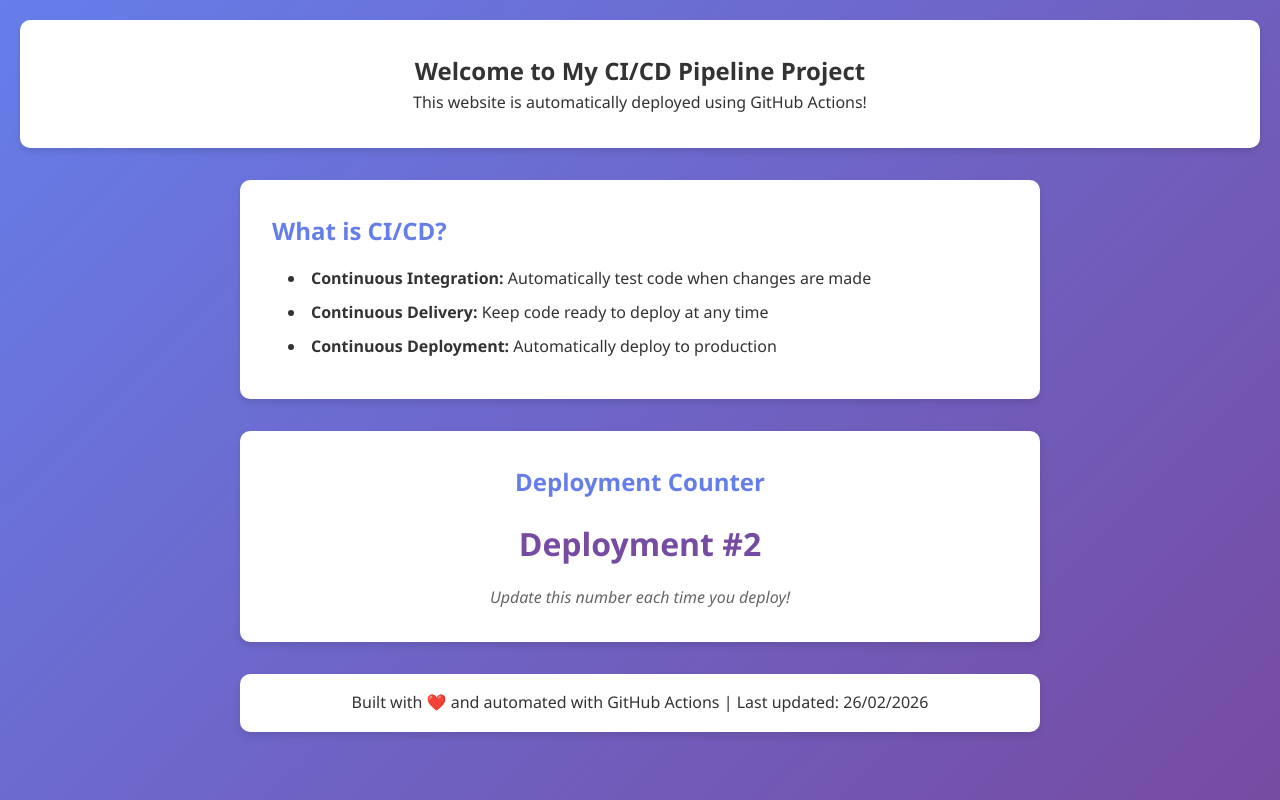
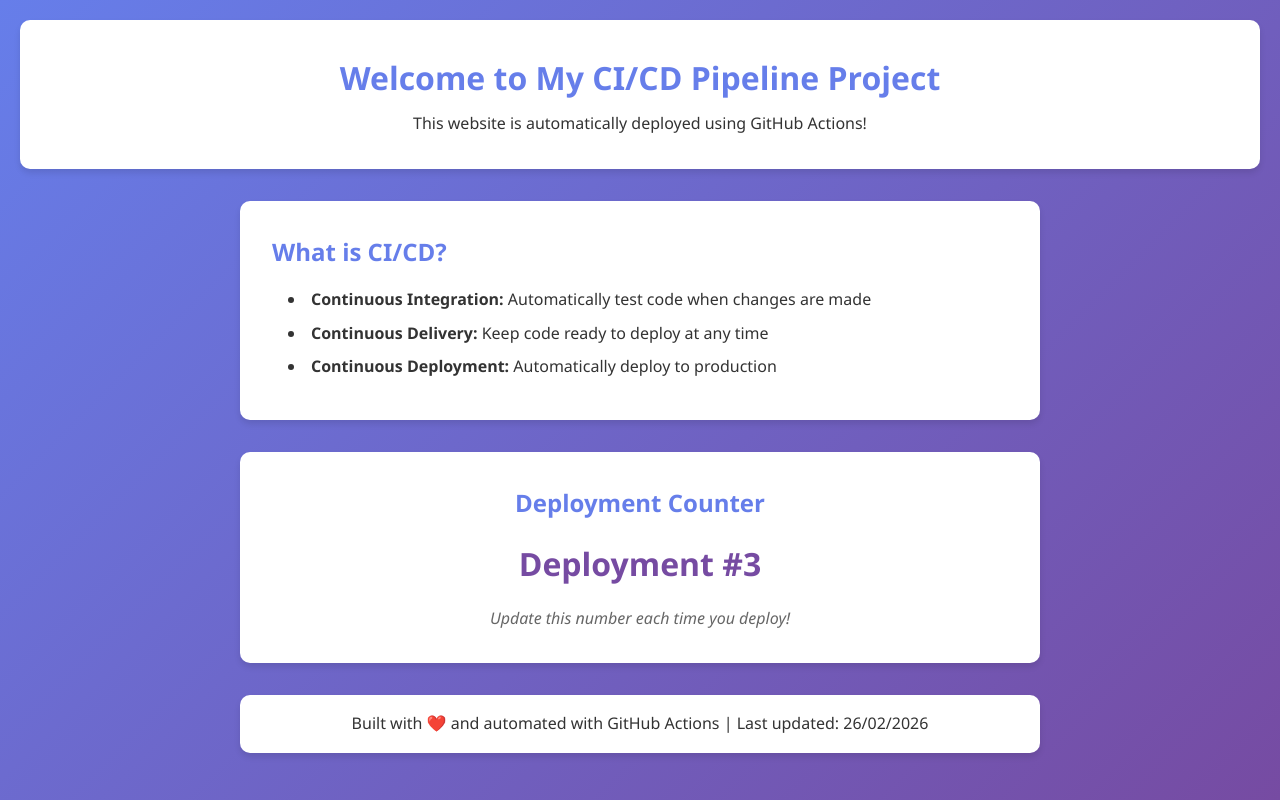
Before and after one commit to accuser/improved-invention, a website: page index.html in a window 1280 px wide. Drawn offline with Linux system fonts and the light colour scheme.

Commit message:
Change header to h1 and update deployment number

```diff
--- a/index.html
+++ b/index.html
@@ -10,7 +10,7 @@
 
 <body>
     <header>
-        <h2>Welcome to My CI/CD Pipeline Project</h2>
+        <h1>Welcome to My CI/CD Pipeline Project</h1>
         <p>This website is automatically deployed using GitHub Actions!</p>
     </header>
 
@@ -35,7 +35,7 @@
 
         <section id="counter">
             <h2>Deployment Counter</h2>
-            <p class="count">Deployment #2</p>
+            <p class="count">Deployment #3</p>
             <p class="tip">Update this number each time you deploy!</p>
         </section>
     </main>
```
